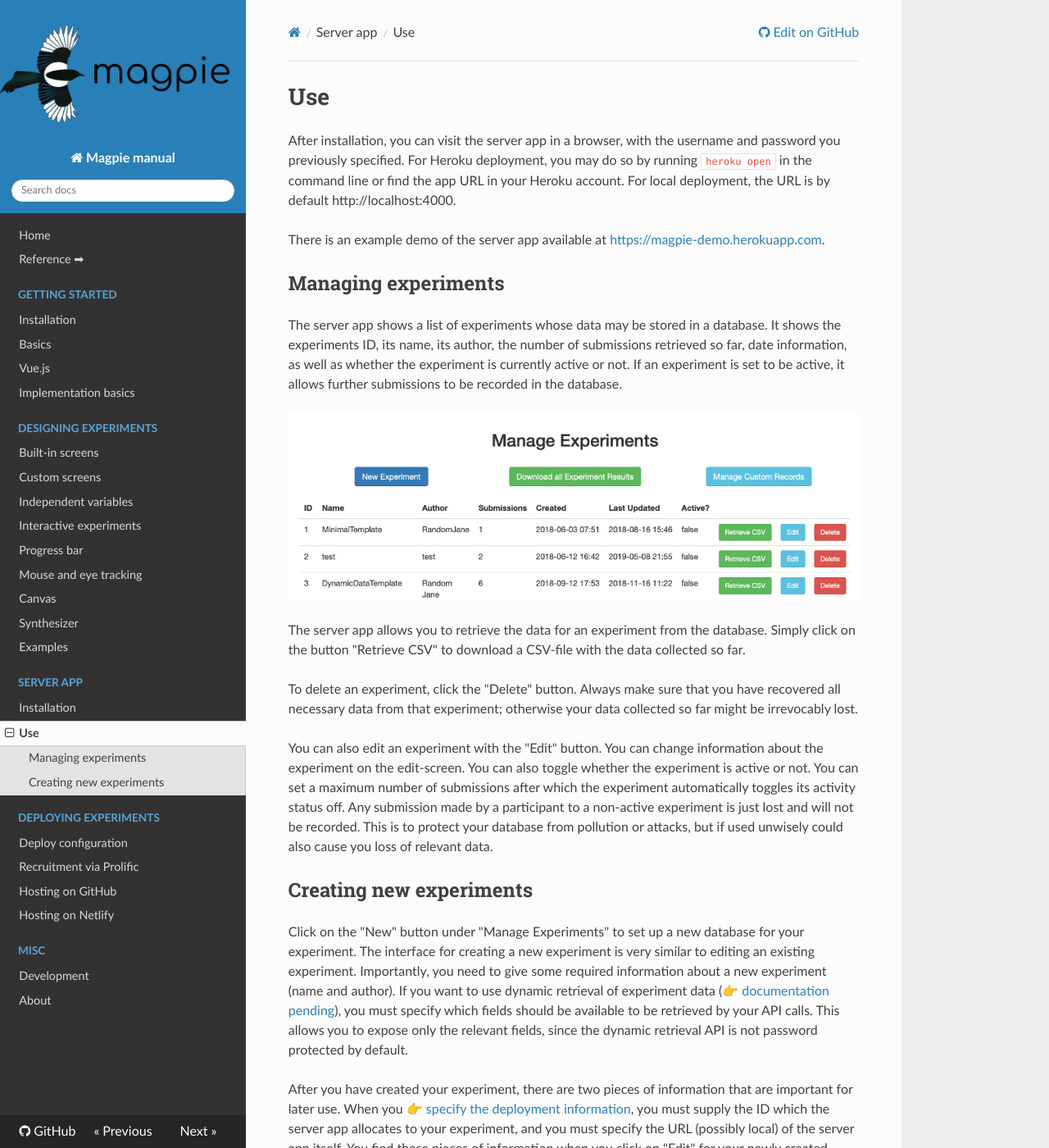
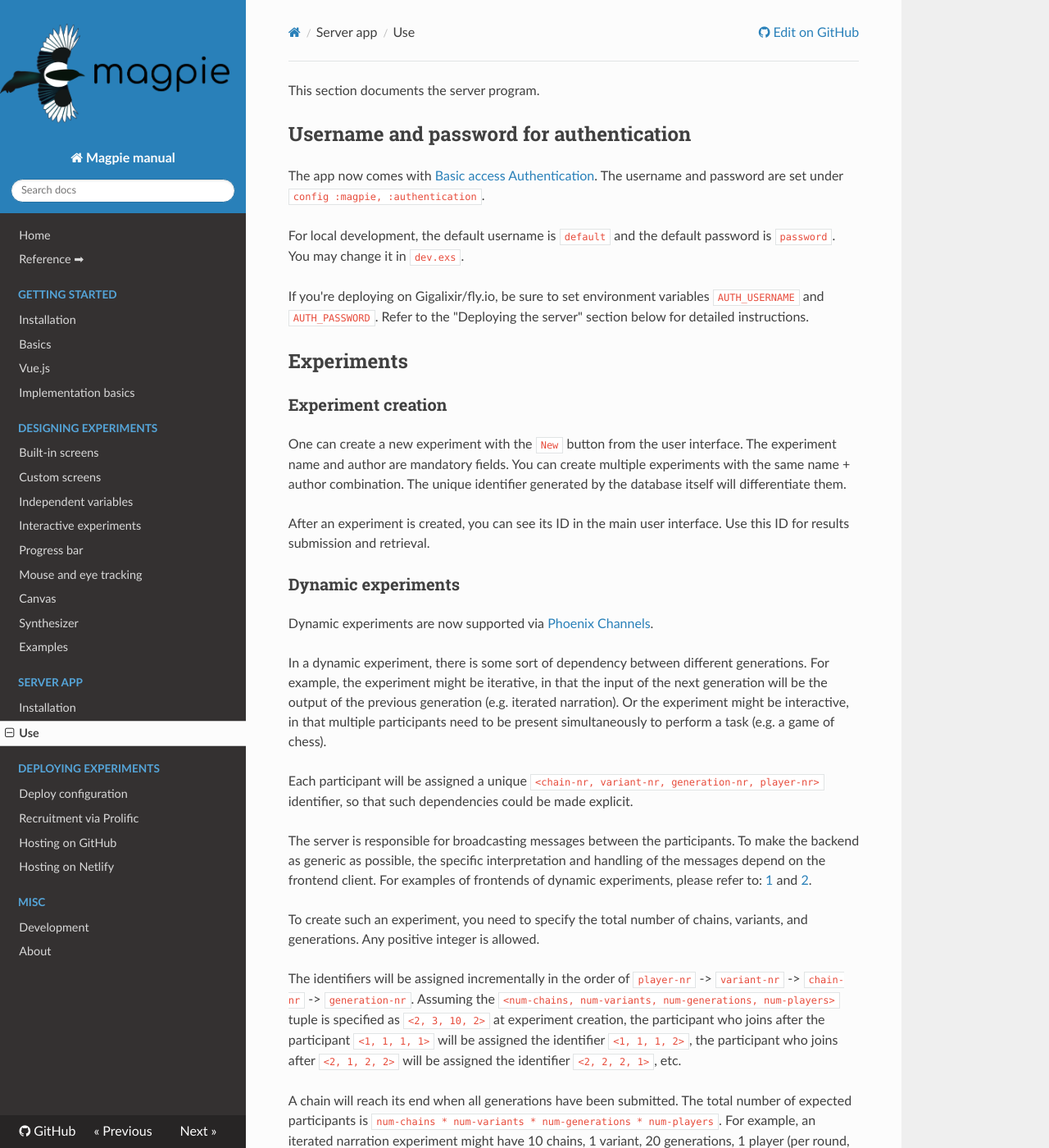
Before and after one commit to magpie-ea/magpie-v3-docs, an MkDocs documentation site: the page built from docs/02_using_the_server_app/02_use.md, in a window 1280 px wide and 1400 px high. Shown: the whole window at 82% size. Built offline with MkDocs 1.6.1, drawn with Linux system fonts in a browser that asks for light colours; some of the changed text lies outside the part shown.

Commit message:
Update 02_use.md

````diff
--- a/docs/02_using_the_server_app/02_use.md
+++ b/docs/02_using_the_server_app/02_use.md
@@ -1,60 +1,108 @@
-# Use
+This section documents the server program.
 
-After installation, you can visit the server app in a browser, with the username and password you previously specified. For Heroku deployment, you may do so by running `heroku open` in the command line or find the app URL in your Heroku account. For local deployment, the URL is by default http://localhost:4000.
+## Username and password for authentication
 
-There is an example demo of the server app available at [https://magpie-demo.herokuapp.com](https://magpie-demo.herokuapp.com).
+The app now comes with [Basic access Authentication](https://en.wikipedia.org/wiki/Basic_access_authentication). The username and password are set under `config :magpie, :authentication`.
 
-## Managing experiments
+For local development, the default username is `default` and the default password is `password`. You may change it in `dev.exs`.
 
-The server app shows a list of experiments whose data may be stored in a database. It
-shows the experiments ID, its name, its author, the number of submissions retrieved so far,
-date information, as well as whether the experiment is currently active or not. If an
-experiment is set to be active, it allows further submissions to be recorded in the
-database.
+If you're deploying on Gigalixir/fly.io, be sure to set environment variables `AUTH_USERNAME` and `AUTH_PASSWORD`. Refer to the "Deploying the server" section below for detailed instructions.
 
-<img src="../../images/server_app_screen.png" width="100%">
+## Experiments
 
-The server app allows you to retrieve the data for an experiment from the database. Simply
-click on the button "Retrieve CSV" to download a CSV-file with the data collected so far.
+### Experiment creation
 
-To delete an experiment, click the "Delete" button. Always make sure that you have recovered
-all necessary data from that experiment; otherwise your data collected so far might be
-irrevocably lost.
+One can create a new experiment with the `New` button from the user interface. The experiment name and author are mandatory fields. You can create multiple experiments with the same name + author combination. The unique identifier generated by the database itself will differentiate them.
 
-You can also edit an experiment with the "Edit" button. You can change information about the
-experiment on the edit-screen. You can also toggle whether the experiment is active or not. You
-can set a maximum number of submissions after which the experiment automatically toggles its
-activity status off. Any submission made by a participant to a non-active experiment is just
-lost and will not be recorded. This is to protect your database from pollution or attacks, but
-if used unwisely could also cause you loss of relevant data.
+After an experiment is created, you can see its ID in the main user interface. Use this ID for results submission and retrieval.
 
-## Creating new experiments
+### Dynamic experiments
 
-Click on the "New" button under "Manage Experiments" to set up a new database for your
-experiment. The interface for creating a new experiment is very similar to editing an existing
-experiment. Importantly, you need to give some required information about a new experiment
-(name and author). If you want to use dynamic retrieval of experiment data ([documentation
-pending](fill_me)), you must specify which fields should be available to be retrieved by your
-API calls. This allows you to expose only the relevant fields, since the dynamic retrieval API
-is not password protected by default.
+Dynamic experiments are now supported via [Phoenix Channels](https://hexdocs.pm/phoenix/channels.html).
 
-After you have created your experiment, there are two pieces of information that are important for later use.
-When you [specify the deployment information](/03_deploying_experiments/01_configuration/#changing-deploy-information), you
-must supply the ID which the server app allocates to your experiment, and you must specify the URL (possibly local) of
-the server app itself. You find these pieces of information when you click on "Edit" for your newly created experiment.
+In a dynamic experiment, there is some sort of dependency between different generations. For example, the experiment might be iterative, in that the input of the next generation will be the output of the previous generation (e.g. iterated narration). Or the experiment might be interactive, in that multiple participants need to be present simultaneously to perform a task (e.g. a game of chess).
 
-<img src="../../images/edit_exp_screenshot.png" width="80%">
+Each participant will be assigned a unique `<chain-nr, variant-nr, generation-nr, player-nr>` identifier, so that such dependencies could be made explicit.
 
-You need to specify the ID in field `experimentID` and the server URL for submissions **without the ID** in the field `serverAppURL`. So, in the case above, you would initialize your experiment with the following information:
+The server is responsible for broadcasting messages between the participants. To make the backend as generic as possible, the specific interpretation and handling of the messages depend on the frontend client. For examples of frontends of dynamic experiments, please refer to: [1](https://github.com/magpie-ea/color-reference/) and [2](https://github.com/magpie-ea/iterated-experiment-example).
+
+To create such an experiment, you need to specify the total number of chains, variants, and generations. Any positive integer is allowed.
+
+The identifiers will be assigned incrementally in the order of `player-nr` -> `variant-nr` -> `chain-nr` -> `generation-nr`. Assuming the `<num-chains, num-variants, num-generations, num-players>` tuple is specified as `<2, 3, 10, 2>` at experiment creation, the participant who joins after the participant `<1, 1, 1, 1>` will be assigned the identifier `<1, 1, 1, 2>`, the participant who joins after `<2, 1, 2, 2>` will be assigned the identifier `<2, 2, 2, 1>`, etc.
+
+A chain will reach its end when all generations have been submitted. The total number of expected participants is `num-chains * num-variants * num-generations * num-players`. For example, an iterated narration experiment might have 10 chains, 1 variant, 20 generations, 1 player (per round, since the experiment is not interactive), meaning that a total of 200 participants will be recruited.
+
+Detailed descriptions can also be found at the experiment creation page.
+
+### Editing an experiment
+
+You can edit an experiment after its creation. However, note that at the moment the specifications of a complex experiment are not editable after experiment creation. You may create a new experiment instead.
+
+### Deactivating an experiment
+
+Once you don't want to receive any new submissions for a particular experiment, you can disable it via the edit interface by clicking on the `Edit` button.
+
+### Experiment Result submission via HTTP POST
+
+The server expects to receive a JSON **array** as the set of experiment results, via HTTP POST, at the address `{SERVER_ADDRESS}/api/submit_experiment/:id`, where `:id` is the unique experiment ID shown in the main user interface.
+
+All objects of the array should contain a set of identical keys. Each object normally stands for one trial in the experiment, together with any additional information that is not associated with a particular trial, for example, the native language spoken by the participant.
+
+Note that to [POST a JSON object correctly](https://stackoverflow.com/questions/12693947/jquery-ajax-how-to-send-json-instead-of-querystring),
+one needs to specify the `Content-Type` header as `application/json`, and use `JSON.stringify` to encode the data first.
+
+Note that `crossDomain: true` is needed since the server domain will likely be different to the domain where the experiment is presented to the participant.
+
+### Experiment results submission via Phoenix Channels
+
+Since the client maintains a socket connection with the server in dynamic experiments, the submissions in such experiments are also expected to be performed via the socket. The server expects a `"submit_results"` message with a payload containing the `"results"` key. Examples: [1](https://github.com/magpie-ea/color-reference/) and [2](https://github.com/magpie-ea/iterated-experiment-example).
+
+### Experiment results retrieval as CSV
+
+Just press the button to the right of each row in the user interface.
+
+### Experiment results retrieval as JSON
+
+For some experiments, it might helpful to fetch and use data collected from previous experiment submissions in order to dynamically generate future trials. The \_magpie backend now provides this functionality.
+
+For each experiment, you can specify the keys that should be fetched in the "Edit Experiment" user interface on the server app. Then, with a HTTP GET call to the `retrieve_experiment` endpoint, specifying the experiment ID, you will be able to get a JSON object that contains the results of that experiment so far.
+
+`{SERVER_ADDRESS}/api/retrieve_experiment/:id`
+
+A [minimal example](https://jsfiddle.net/SZJX/dp8ewnfx/) of frontend code using jQuery:
 
 ```javascript
- magpieInit({
-        ...
-        deploy: {
-            experimentID: "1",
-            serverAppURL: "https://magpie-demo.herokuapp.com/api/submit_experiment/",
-            ...
-        }
-        ...
-    });
+$.ajax({
+  type: 'GET',
+  url: 'https://magpie-test.gigalixirapp.com//api/retrieve_experiment/1',
+  crossDomain: true,
+  success: function(responseData, textStatus, jqXHR) {
+    console.table(responseData);
+  }
+});
 ```
+
+## Custom Data Records
+
+Sometimes, it might be desirable to store custom data records on the server and later retrieve them for experiments, similar to the dynamic retrieval of previous experiment results. Now there is also an interface for it.
+
+The type of each record is also JSON array of objects.
+
+### Uploading a data record
+
+The data record can be either:
+
+- A CSV file containing the data to be stored in this record. The first row will be treated as the headers (keys). The file must have `.csv` extension.
+- A JSON array of objects. The file must have `.json` extension.
+
+The file can be chosen in the browser via the upload button.
+
+If a data record is edited and a new file is uploaded, the old record will be overwritten.
+
+### Retrieval of data records
+
+Similar to experiment results, the data records can also be retrieved either as a CSV file via the browser or a JSON file via the API.
+
+The JSON retrieval address is
+
+`{SERVER_ADDRESS}/api/retrieve_custom_record/:id`
````
